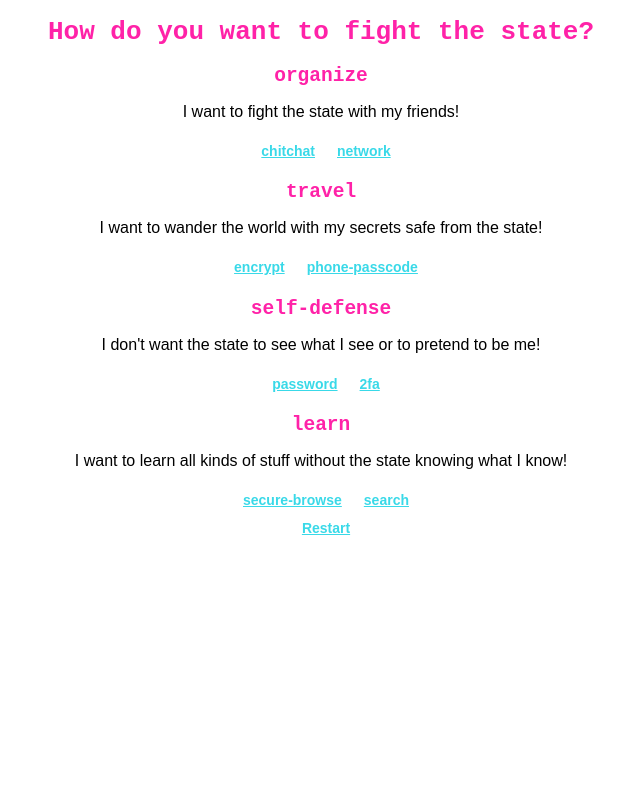
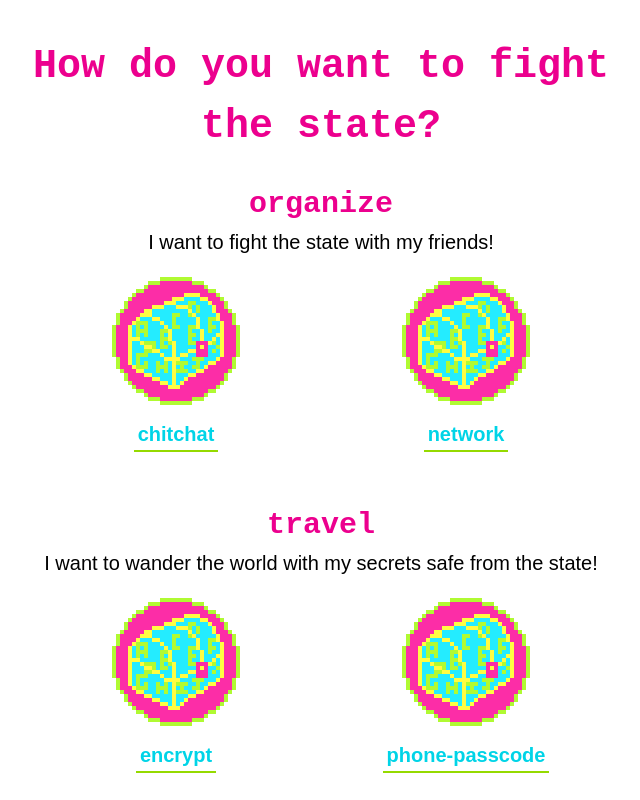
Before and after one commit to cutealism/so-you-want-to-fight-the-state, a React (Create React App) app: page / in a window 1280 px wide. Both pictures are taken after a click on the button "Yes! I do.". Shown: the top 800 px of the page, without its empty margins (319-959 px from the left). Built offline with nearby package versions, Linux system fonts and the light colour scheme.

Commit message:
Some better styles

```diff
--- a/src/App.css
+++ b/src/App.css
@@ -2,37 +2,58 @@
   text-align: center;
 }
 
-/* color pink = color(255, 34, 168);
-// color yellow = color(255, 255, 34);
-// color blue =  color(36, 236, 255);
-// color green = color(174, 252, 0); */
+h1,h2,h3 {
+    font-family: monospace;
+    color: #ec008e;
+    -webkit-font-smoothing: none;
+    margin-bottom: 0;
+}
 
-h1,h2,h3 {
-    -webkit-font-smoothing: none;
-    font-family: monospace;
-    color: rgb(255, 34, 168);
+p {
+  margin: 0 0 1em 0;
+}
+
+a {
+  color: #ec008e;
+  cursor: pointer;
+}
+
+.subgoals {
+  display: flex;
+  flex-wrap: wrap;
+}
+.subgoals div {
+  flex: 1;
+}
+.subgoals p {
+  cursor: pointer;
+  display: inline-block;
 }
 
 button {
-  color: rgb(57, 217, 232);
-  text-decoration: underline;
+  color: #00d4e7;
   background: none;
   border: none;
-  -webkit-font-smoothing: none;
-  border-radius: 5px;
-  margin-left: 10px;
-  padding: 5px;
+  border-bottom: solid 2px #95da00;
+  margin: 6px;
+  padding: 4px;
   font-weight: bold;
-  font-size: 14px;
-  border: solid 1px white;
+  font-size: 1em;
+  cursor: pointer;
 }
 
-button:hover {
-  text-decoration: none;
+.subgoals p:hover button,
+button:hover,
+button:focus {
+  outline: none;
+  border-bottom-width: 5px;
+  padding-bottom: 1px;
 }
 
-button:focus {
-  border: solid 1px rgb(57, 217, 232);
-  outline: none;
-  text-decoration: none;
+@media (max-aspect-ratio: 1/1) {
+  button {
+      width: 80%;
+      margin-left: 10%;
+      margin-right: 10%;
+  }
 }
--- a/src/App.js
+++ b/src/App.js
@@ -45,13 +45,14 @@ class App extends Component {
   render() {
     return (
       <div className="App">
+        <h2>{this.state.goal !== "intro" && this.state.goal}</h2>
         <Action
             onNextStep={this.updateStep}
             onStartGoal={this.startGoal}
             onRestart={this.restart}
             step={data[this.state.goal][this.state.location]}></Action>
 
-        <button onClick={this.restart}>Restart</button>
+        {this.state.goal !== "intro" && <a className="restart" onClick={this.restart}>Restart</a>}
       </div>
     );
   }
--- a/src/action/Action.js
+++ b/src/action/Action.js
@@ -18,7 +18,7 @@ class Action extends Component {
     return (
       <div className="Action">
         <h1>{this.props.step.title}</h1>
-        <p>{this.props.step.description}</p>
+        <p dangerouslySetInnerHTML={{__html: this.props.step.description}}></p>
         {this.props.step.next_steps && this.props.step.next_steps.map((prompt) =>
             <button
                 key={prompt.step || prompt.goal || "restart"}
--- a/src/action/Goals.js
+++ b/src/action/Goals.js
@@ -2,12 +2,28 @@ import React, { Component } from 'react';
 import './Action.css';
 
 class Goal extends Component {
+
+  renderSubgoal = (g) =>  {
+    const badge = "badges/signal.gif";
+    //const badge = `badges/${g.badge}.${(g.goal.isCompleted ? "gif" : "png")}`
+    const onClick = () => this.props.onStartGoal(g.badge);
+    return <div key={g.goal}>
+            <p>
+                <img src={badge} alt={g.goal + " badge"} onClick={onClick} />
+                <br/>
+                <button onClick={onClick}>{g.goal}</button>
+            </p>
+        </div>
+  }
+
   render() {
     return (
       <div className="Goal">
           <h2 key={this.props.goal.goal}>{this.props.goal.goal}</h2>
           <p>{this.props.goal.description}</p>
-          {this.props.goal.subgoals.map((g) => <button key={g.goal} onClick={() => this.props.onStartGoal(g.badge)}>{g.goal}</button>)}
+          <div className="subgoals">
+            {this.props.goal.subgoals.map(this.renderSubgoal)}
+          </div>
       </div>
     );
   }
--- a/src/data/signal.json
+++ b/src/data/signal.json
@@ -21,7 +21,7 @@
         ]
     },
      "android_install": {
-        "description": "To install Signal on an Android phone, visit https://play.google.com/store/apps/details?id=org.thoughtcrime.securesms and download the app. If that's hard to do, you can search for Signal on Google Play.",
+        "description": "To install Signal on an Android phone, visit <a href='https://play.google.com/store/apps/details?id=org.thoughtcrime.securesms'>the Play Store</a> and download the app. If that's hard to do, you can search for Signal on Google Play.",
         "next_steps": [
             {
                 "prompt": "I did it!",
--- a/src/index.css
+++ b/src/index.css
@@ -1,5 +1,10 @@
 body {
-  margin: 0;
-  padding: 0;
+  width: 100%;
+  max-width: 600px;
+  box-sizing: border-box;
+  line-height: 1.5;
+  margin: auto;
+  padding: 10px;
   font-family: sans-serif;
+  font-size: 20px;
 }
```
Also changed, not shown: public/badges/signal.gif (added), public/badges/signal.png (added).
